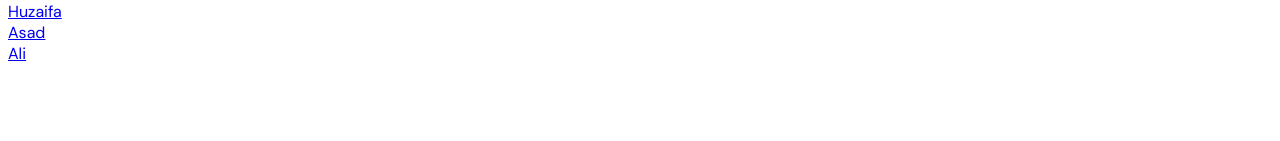
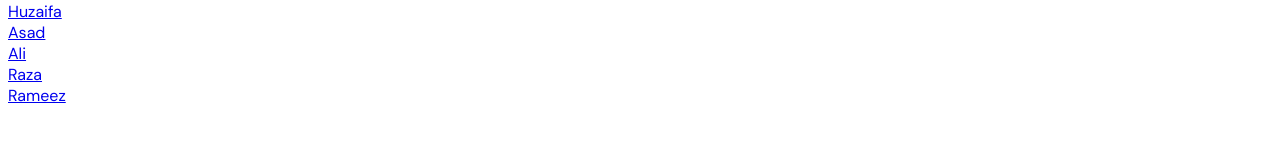
Before and after one commit to MoeezAhmed-Developer/React-Course, a React (Vite) app: page /users in a window 1280 px wide. Shown: the part 187-328 px from the top of the page. Built offline with nearby package versions, Linux system fonts and the light colour scheme.

Commit message:
update UserDetails route to include optional name parameter and adjust Links in Users component

```diff
--- a/src/App.jsx
+++ b/src/App.jsx
@@ -18,7 +18,7 @@ function App() {
         <Route path="/service" element={<ServicePage />} />
         <Route path="/pk/others" element={<OtherPage />} />
         <Route path="/users" element={<Users />} />
-        <Route path="/users/user/:id" element={<UserDetails />} />
+        <Route path="/users/user/:id/:name?" element={<UserDetails />} />
         <Route path="/*" element={<PageNotFound />} />
       </Routes>
     </>
--- a/src/pages/UserDetails.jsx
+++ b/src/pages/UserDetails.jsx
@@ -7,6 +7,7 @@ export default function UserDetails() {
     <div>
       <h1>User Details Page</h1>
       <h2>User id is: {params.id}</h2>
+      <h2>User name is: {params.name}</h2>
       <Link to="/users">Back</Link>
     </div>
   );
--- a/src/pages/Users.jsx
+++ b/src/pages/Users.jsx
@@ -18,10 +18,17 @@ function Users() {
       id: 4,
       name: "Asad",
     },
-
     {
       id: 5,
       name: "Ali",
+    },
+    {
+      id: 6,
+      name: "Raza",
+    },
+    {
+      id: 7,
+      name: "Rameez",
     },
   ];
   return (
@@ -29,7 +36,7 @@ function Users() {
       <h1>Users List Page</h1>
       {userData.map((user) => (
         <div key={user.id}>
-          <Link to={`/users/user/${user.id}`} key={user.id}>
+          <Link to={`/users/user/${user.id}/${user.name}`} key={user.id}>
             {user.name}
           </Link>
         </div>
```
